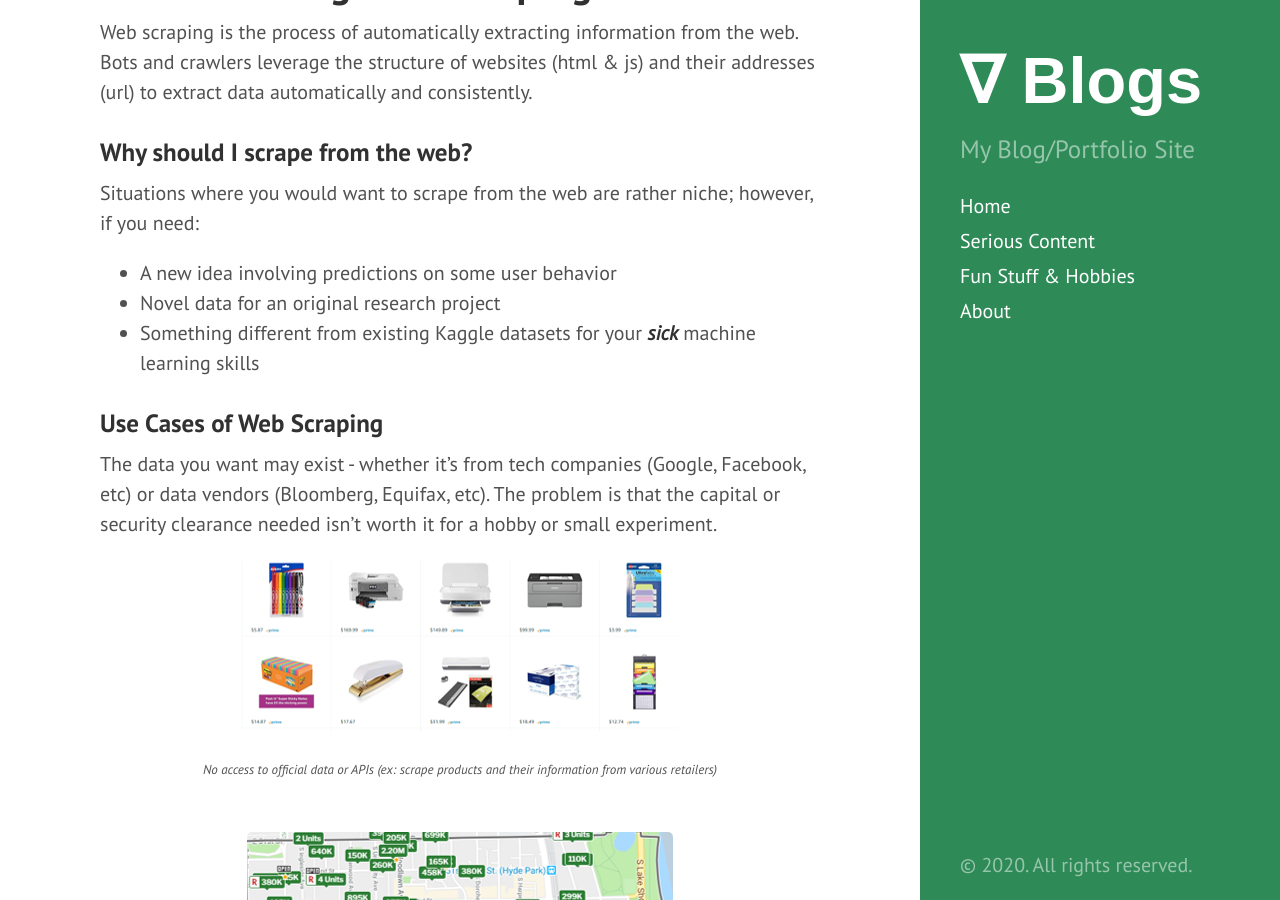
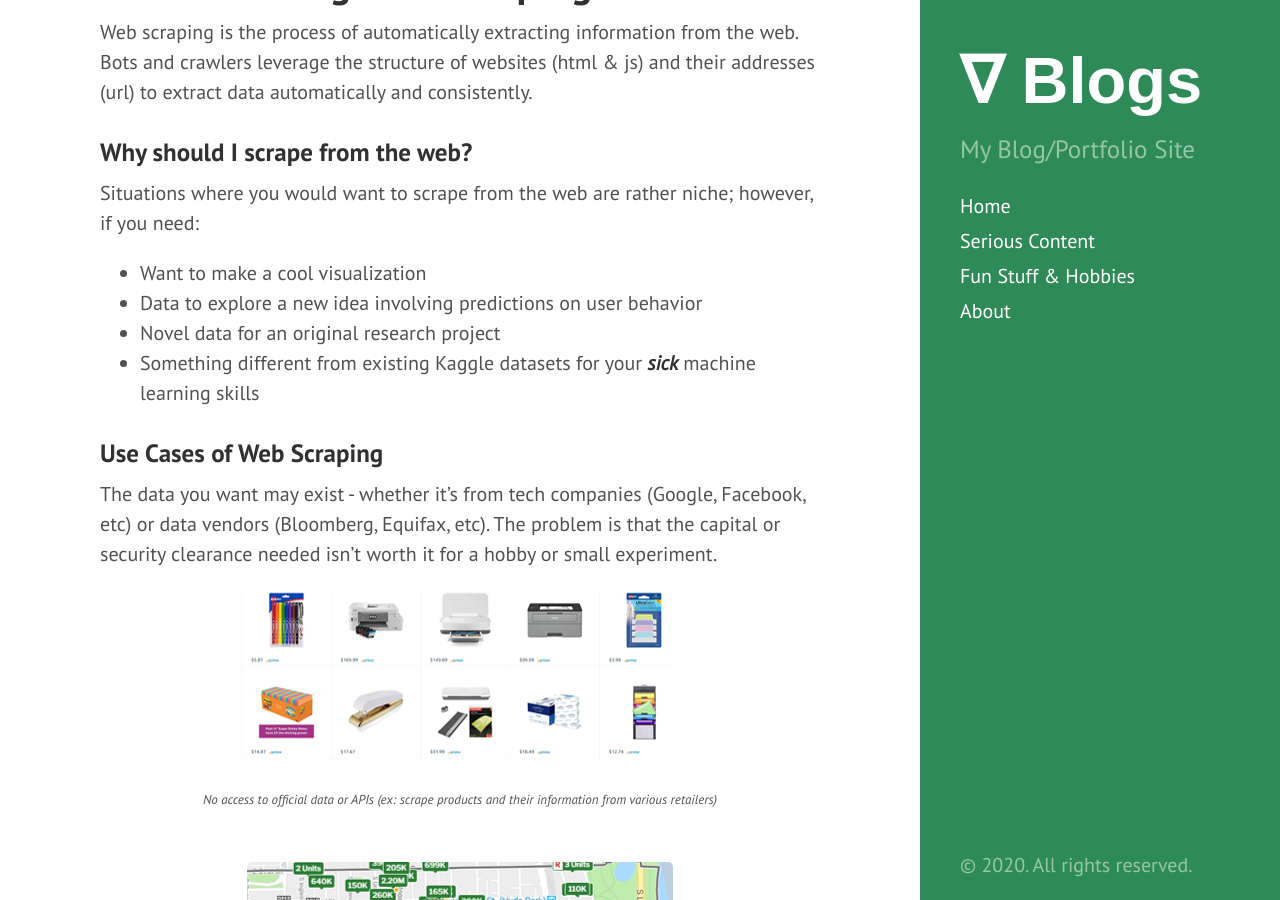
Before and after one commit to tedkim97/tedkim97.github.io, a Jekyll site: the page built from _posts/2020-02-17-webscraping.md, in a window 1280 px wide and 900 px high, scrolled down 2069 px. Built offline with Jekyll 4.4.1, drawn with Linux system fonts in a browser that asks for light colours; formulas are drawn with MathJax 3; some of the changed text lies outside the part shown.

Commit message:
aosdijaodj

```diff
--- a/_posts/2020-02-17-webscraping.md
+++ b/_posts/2020-02-17-webscraping.md
@@ -23,7 +23,8 @@ Web scraping is the process of automatically extracting information from the web
 
 ### Why should I scrape from the web?
 Situations where you would want to scrape from the web are rather niche; however, if you need:
-- A new idea involving predictions on some user behavior
+- Want to make a cool visualization
+- Data to explore a new idea involving predictions on user behavior
 - Novel data for an original research project
 - Something different from existing Kaggle datasets for your ***sick*** machine learning skills
 
```
Also changed, not shown: other parts of _posts/2020-02-17-webscraping.md (+1 -1 lines), _posts/2020-07-01-audience.md (added, +12 -0 lines).
